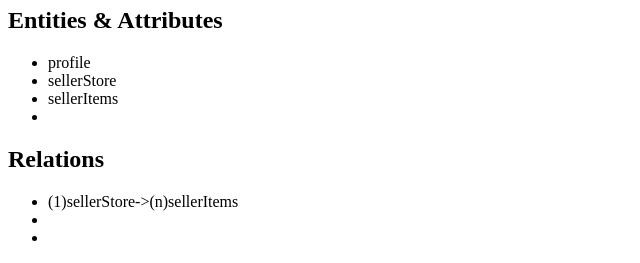
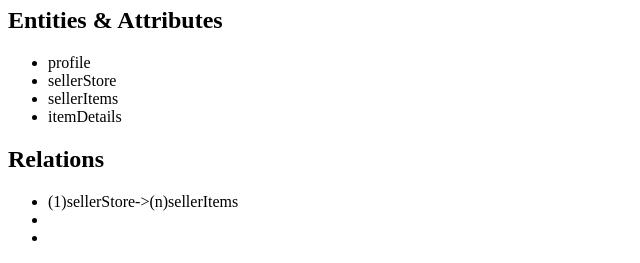
Before and after one commit to stevenhebert/data-design-etsy, a PHP site: page / in a window 1280 px wide. Shown: the part 1314-1577 px from the top of the page, without its empty margins (0-640 px from the left). Run offline with PHP 8.4, Linux system fonts and the light colour scheme.

Commit message:
created index

```diff
--- a/index.php
+++ b/index.php
@@ -73,7 +73,7 @@
 				<li>profile</li>
 				<li>sellerStore</li>
 				<li>sellerItems</li>
-				<li></li>
+				<li>itemDetails</li>
 			</ul>
 
 			<h2>Relations</h2>
```
